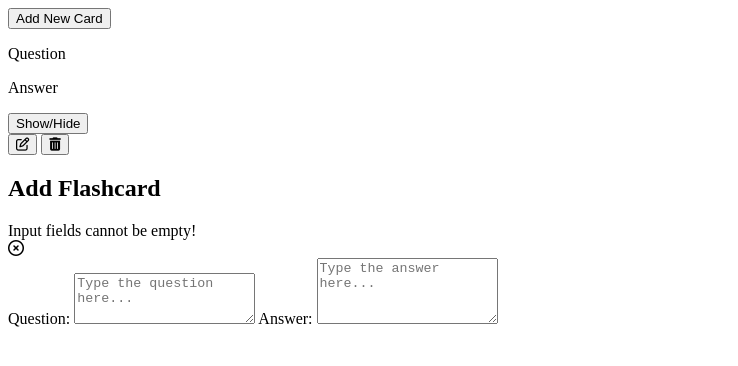
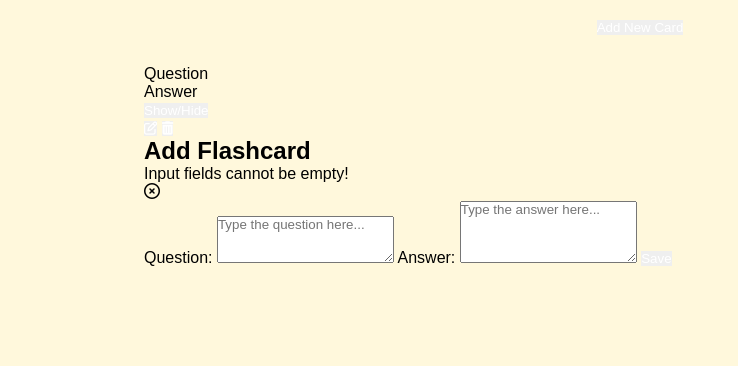
Before and after one commit to OtlotlengMajuja/Flashcard-App, a plain HTML site: page index.html in a window 1280 px wide. Shown: the whole page, without its empty margins (0-738 px from the left). Drawn offline with Linux system fonts and the light colour scheme; a web font is replaced by a local one.

Commit message:
Included the styling for the body, container as well as the buttons

```diff
--- a/index.html
+++ b/index.html
@@ -54,6 +54,7 @@
           placeholder="Type the answer here..."
           rows="4"
         ></textarea>
+        <button id="save-btn">Save</button>
       </div>
     </div>
     <script src="script.js"></script>
--- a/style.css
+++ b/style.css
@@ -1 +1,32 @@
 @import url("https://fonts.googleapis.com/css2?family=Anek+Devanagari:wght@100..800&display=swap");
+
+* {
+  padding: 0;
+  margin: 0;
+  box-sizing: border-box;
+  font-family: "Anek Devanagar", sans-serif;
+}
+
+body {
+  background-color: cornsilk;
+}
+
+.container {
+  width: 90%;
+  max-width: 992px;
+  margin: auto;
+}
+
+.add-card-con {
+  display: flex;
+  justify-content: center;
+  padding: 20px 0 30px;
+}
+
+button {
+  border: none;
+  outline: none;
+  cursor: pointer;
+  color: #fff;
+  transition: all 0.3s easeS;
+}
```
